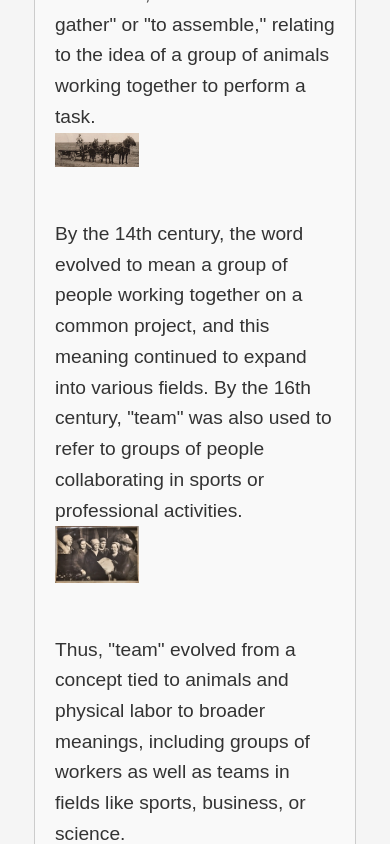
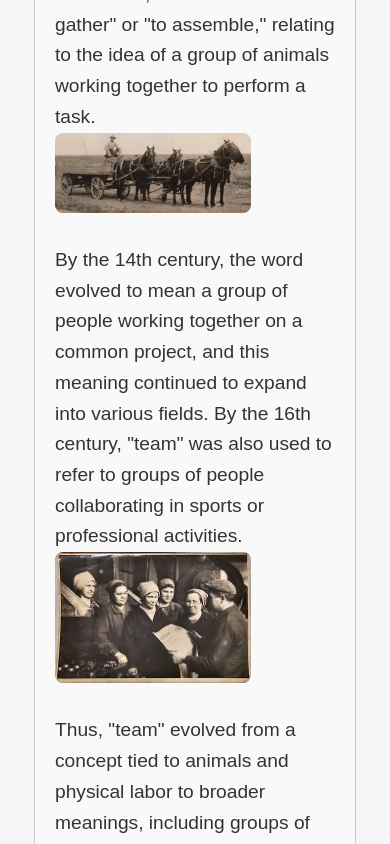
Before and after one commit to AndreiSuciu4/awd, an Angular app: page /awd/ in a window 390 px wide. Shown: the part 1660-2504 px from the top of the page. Built offline with nearby package versions, Linux system fonts and the light colour scheme.

Commit message:
updated css

```diff
--- a/src/app/app.component.css
+++ b/src/app/app.component.css
@@ -52,7 +52,7 @@
 }
 
 .quote-container {
-  width: 80%;
+  width: 90%;
   margin: 50px auto;
   padding: 20px;
   background-color: #f9f9f9;
@@ -61,16 +61,17 @@
   display: flex;
   flex-wrap: wrap;
   justify-content: space-between;
-  align-items: center;
+  align-items: flex-start;
+  gap: 20px;
 }
 
 blockquote {
-  font-size: 1.5em;
+  font-size: 1.4em; /* Scade puțin fontul dacă este prea mare */
   font-style: italic;
   color: #555;
-  margin: 20px 0;
-  flex: 1;
-  text-align: center;
+  margin: 20px 10px; /* Adaugă spațiu lateral */
+  flex: 1 1 60%; /* Textul ocupă mai mult spațiu */
+  text-align: left; /* Poți schimba la "left" pentru mai mult echilibru */
 }
 
 footer {
@@ -86,11 +87,13 @@ footer {
 }
 
 .image-container img {
-  width: 100%;
+  width: auto;
   height: auto;
-  max-width: 200px;
+  max-width: 150px;
+  max-height: 150px;
   border-radius: 10px;
 }
+
 .general-section-style {
   width: 80%;
   margin: 50px auto;
@@ -179,10 +182,22 @@ footer {
 }
 
 .history-image-text img {
-  max-width: 30%;
-  height: auto;
-  margin-left: 0;
-  margin-bottom: 20px;
+  width: 30%;
+  border-radius: 15px;
+}
+
+@media (max-width: 800px) {
+  .history-image-text img {
+    width: 50%;
+    border-radius: 10px;
+  }
+}
+
+@media (max-width: 650px) {
+  .history-image-text img {
+    width: 70%;
+    border-radius: 8px;
+  }
 }
 
 .text-column {
@@ -252,6 +267,13 @@ footer {
   border-radius: 15px;
 }
 
+@media (max-width: 650px) {
+  .context img {
+    width: 70%;
+    border-radius: 8px;
+  }
+}
+
 .context span {
   font-weight: bold;
   color: #007BFF;
```
